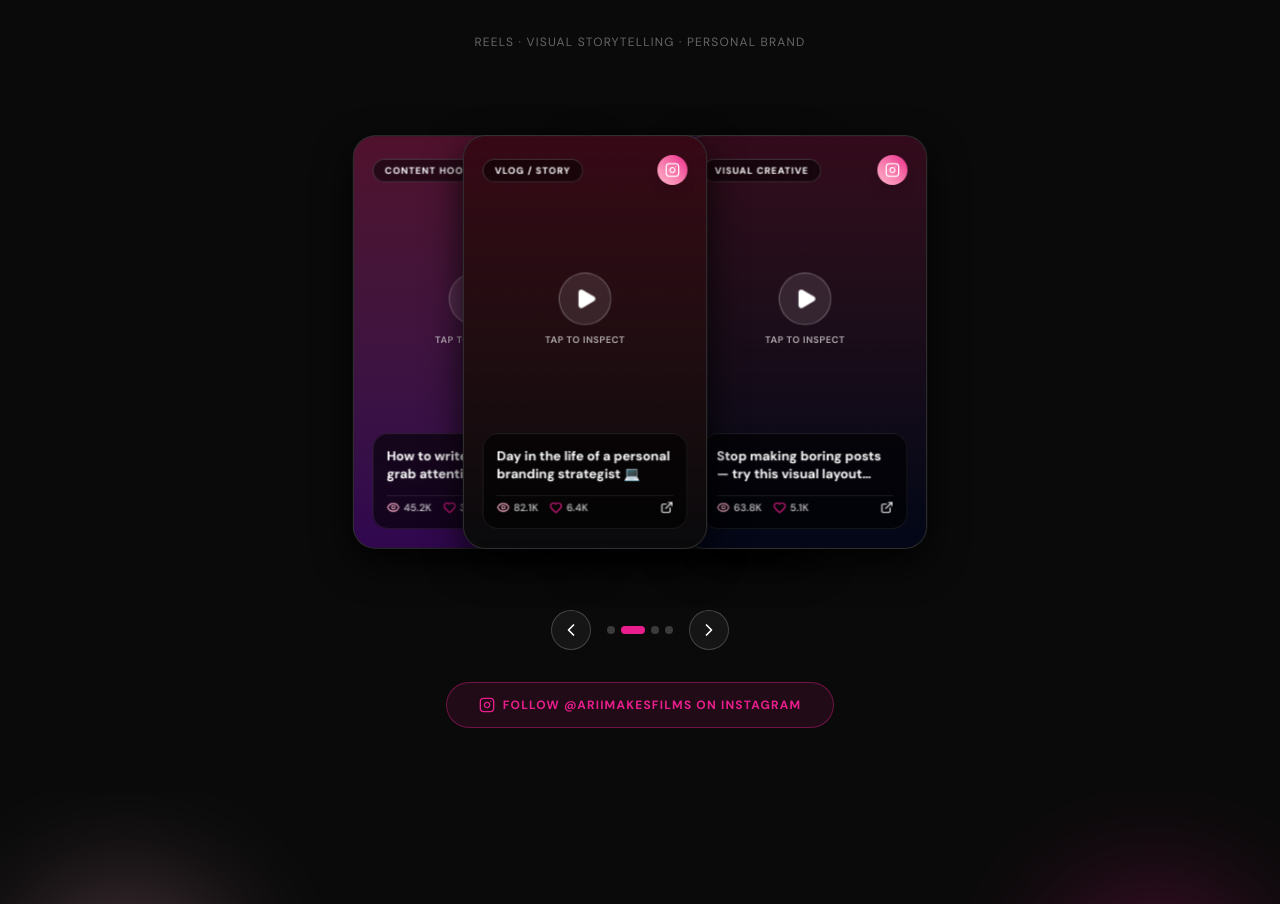
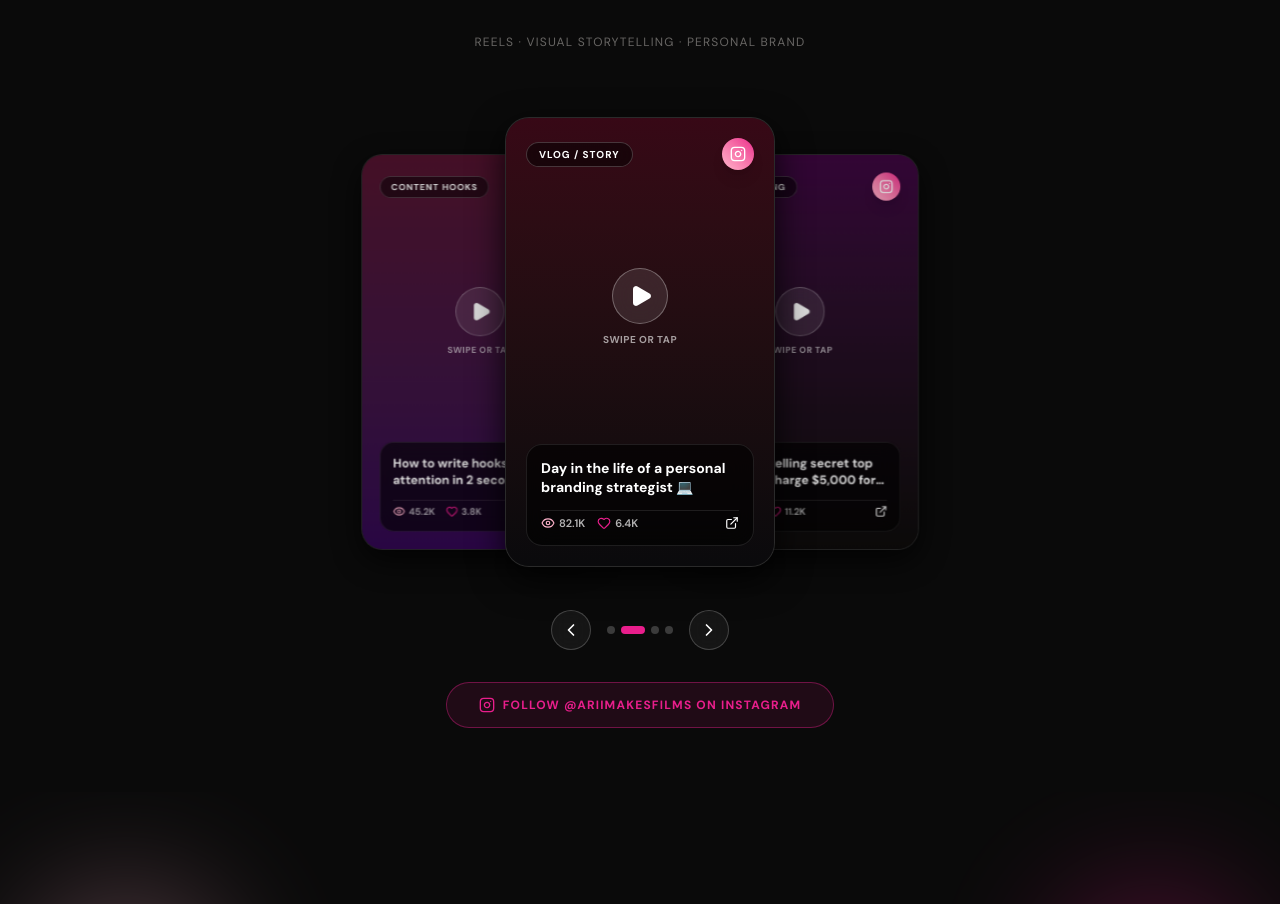
Before and after one commit to evanbose7/kamna-portfolio, a React (Vite) app: page / in a window 1280 px wide. Shown: the part 1076-1980 px from the top of the page. Built offline with nearby package versions, Linux system fonts and the light colour scheme; a web font is replaced by a local one.

Commit message:
revert-back-to-previous-fan-deck-carousel-layout

```diff
--- a/src/components/InstagramSection.jsx
+++ b/src/components/InstagramSection.jsx
@@ -97,40 +97,62 @@ export default function InstagramSection() {
     setDragOffset(0);
   };
 
-  // Straight Horizontal Deck Style Calculation (0deg rotation for all cards)
+  // Circular 3-Card Visible Deck: 4th card tucked cleanly behind center card (opacity 0, scale 0.7)
   const getReelStyle = (index) => {
+    let diff = index - activeReelIndex;
+    const half = reels.length / 2;
+
+    if (diff > half) {
+      diff -= reels.length;
+    } else if (diff < -half) {
+      diff += reels.length;
+    }
+
+    const offset = diff;
+    const absOffset = Math.abs(offset);
     const isHovered = hoveredIndex === index;
     const isAnyHovered = hoveredIndex !== null;
 
-    // Horizontal offset spacing between cards
-    let baseTranslateX = (index - 1.5) * 110 + (isDragging ? dragOffset : 0);
+    // Position: 0 for center, -160px for left, +160px for right, 0 for hidden behind center!
+    let baseTranslateX = 0;
+    if (absOffset < 2) {
+      baseTranslateX = offset * 160 + (isDragging ? dragOffset : 0);
+    } else {
+      baseTranslateX = (offset < 0 ? -1 : 1) * 200; // Tucked slightly behind edge for smooth fade transition
+    }
 
-    if (isAnyHovered && !isDragging) {
+    if (isAnyHovered && !isDragging && absOffset < 2) {
       if (index < hoveredIndex) {
-        baseTranslateX -= 35;
+        baseTranslateX -= (hoveredIndex - index) * 30 + 45;
       } else if (index > hoveredIndex) {
-        baseTranslateX += 35;
+        baseTranslateX += (index - hoveredIndex) * 30 + 45;
       }
     }
 
-    // Straight 0deg rotation for all cards!
-    let rotationAngle = 0;
+    let scale = isHovered ? 1.08 : absOffset >= 2 ? 0.7 : 1 - absOffset * 0.12;
+    let rotateY = 0; // Flat facing forward
 
-    // Scale & Depth
-    let scale = isHovered ? 1.08 : 0.94;
-    const zIndex = isHovered ? 50 : index === activeReelIndex ? 35 : 10 + index * 5;
-    const translateY = isHovered ? -28 : 0;
+    // Exactly 3 visible cards (offset -1, 0, 1). Offset >= 2 is completely hidden (opacity 0)
+    let opacity = 1;
+    if (absOffset >= 2) {
+      opacity = 0;
+    } else if (absOffset === 1) {
+      opacity = 0.85;
+    }
+
+    const zIndex = isHovered ? 50 : absOffset >= 2 ? 5 : 30 - absOffset * 10;
+    const translateY = isHovered ? -20 : absOffset * 10;
 
     return {
-      transform: `translateX(${baseTranslateX}px) translateY(${translateY}px) scale(${scale}) rotate(${rotationAngle}deg)`,
-      opacity: 1,
+      transform: `translateX(${baseTranslateX}px) translateY(${translateY}px) scale(${scale}) rotateY(${rotateY}deg)`,
+      opacity,
       zIndex,
       transition: isDragging
         ? 'none'
-        : 'transform 450ms cubic-bezier(0.16, 1, 0.3, 1), box-shadow 450ms ease',
+        : 'transform 450ms cubic-bezier(0.16, 1, 0.3, 1), opacity 450ms ease, box-shadow 450ms ease',
       boxShadow: isHovered
-        ? '0 30px 65px -12px rgba(233, 30, 140, 0.6), 0 0 25px rgba(255, 179, 203, 0.4)'
-        : '0 15px 40px rgba(0, 0, 0, 0.85)',
+        ? '0 30px 60px -12px rgba(233, 30, 140, 0.55), 0 0 20px rgba(255, 179, 203, 0.3)'
+        : '0 12px 35px rgba(0, 0, 0, 0.85)',
     };
   };
 
@@ -148,7 +170,7 @@ export default function InstagramSection() {
         </p>
       </div>
 
-      {/* Straight Horizontal Deck Container (0deg Rotation) */}
+      {/* 60FPS Circular 3-Card Deck Container (4th Card Hidden Behind Circle) */}
       <div
         className="relative mx-auto h-[480px] sm:h-[520px] max-w-5xl flex items-center justify-center perspective-[1200px] touch-pan-y transform-gpu will-change-transform"
         onTouchStart={handleTouchStart}
@@ -165,7 +187,7 @@ export default function InstagramSection() {
               onMouseEnter={() => setHoveredIndex(index)}
               onMouseLeave={() => setHoveredIndex(null)}
               style={getReelStyle(index)}
-              className="absolute w-[230px] sm:w-[260px] h-[390px] sm:h-[440px] rounded-3xl overflow-hidden border border-white/15 bg-[#121212] cursor-pointer select-none group transform-gpu"
+              className="absolute w-[240px] sm:w-[270px] h-[400px] sm:h-[450px] rounded-3xl overflow-hidden border border-white/10 bg-[#121212] cursor-pointer select-none group transform-gpu"
             >
               {/* Animated Gradient Background */}
               <div className={`absolute inset-0 bg-gradient-to-b ${reel.bgGradient} opacity-90 group-hover:opacity-100 transition-opacity duration-300`} />
@@ -193,7 +215,7 @@ export default function InstagramSection() {
                     <Play className="w-6 h-6 fill-white ml-0.5" />
                   </div>
                   <span className="text-[10px] uppercase font-bold text-white/60 tracking-wider">
-                    {isHovered ? 'Click to Open Reel' : 'Tap to Inspect'}
+                    {isHovered ? 'Click to Open Reel' : 'Swipe or Tap'}
                   </span>
                 </div>
 
@@ -230,7 +252,7 @@ export default function InstagramSection() {
         })}
       </div>
 
-      {/* Swipe Controls */}
+      {/* Swipe Navigation Buttons for Quick 60fps Card Switching */}
       <div className="flex items-center justify-center gap-4 mt-2">
         <button
           type="button"
```
